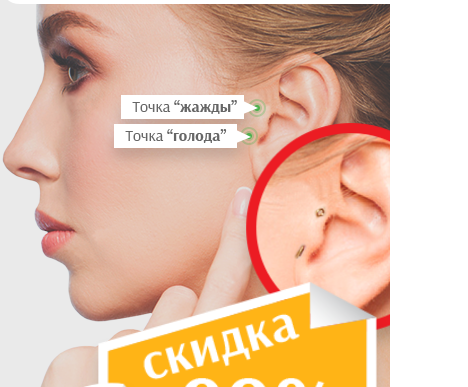
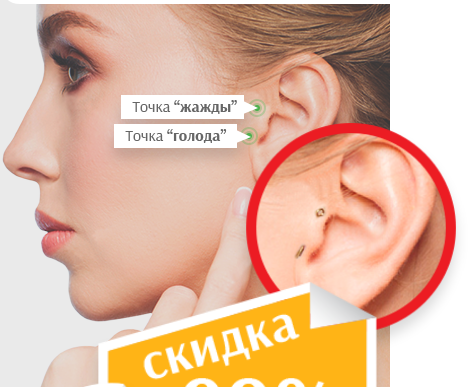
Before and after one commit to Nadineabr/serga-source-code, a website: page dev/index.html in a window 390 px wide. Shown: the part 457-844 px from the top of the page, 468 px wide, since content can reach past the window. Drawn offline with Linux system fonts and the light colour scheme; a web font is replaced by a local one.

Commit message:
change width

```diff
--- a/dev/styles/components/_header.scss
+++ b/dev/styles/components/_header.scss
@@ -153,6 +153,7 @@
         &_main {
             height: 100%;
             background-position: 30% 0%;
+            padding-bottom: 40px;
         }
         &_content {
             width: 100%;
--- a/dev/styles/main.scss
+++ b/dev/styles/main.scss
@@ -14,9 +14,11 @@
   box-sizing: border-box;
   font-family: 'Arsenal', sans-serif;
 }
-body {
-  overflow-x: hidden
+html {
+  width: 100vw;
+  overflow-x: hidden;
 }
+
 button, input {
   border: none;
   outline: none
@@ -37,10 +39,6 @@ ul, li, a {
   }
 }
 @media  (max-width: 992px) {
-  html {
-    width: 100vw;
-    overflow-x: hidden;
-}
   .section {
     flex-direction: column;
     width: 100%;
```
Also changed, not shown: dev/assets/css/main.min.css.
